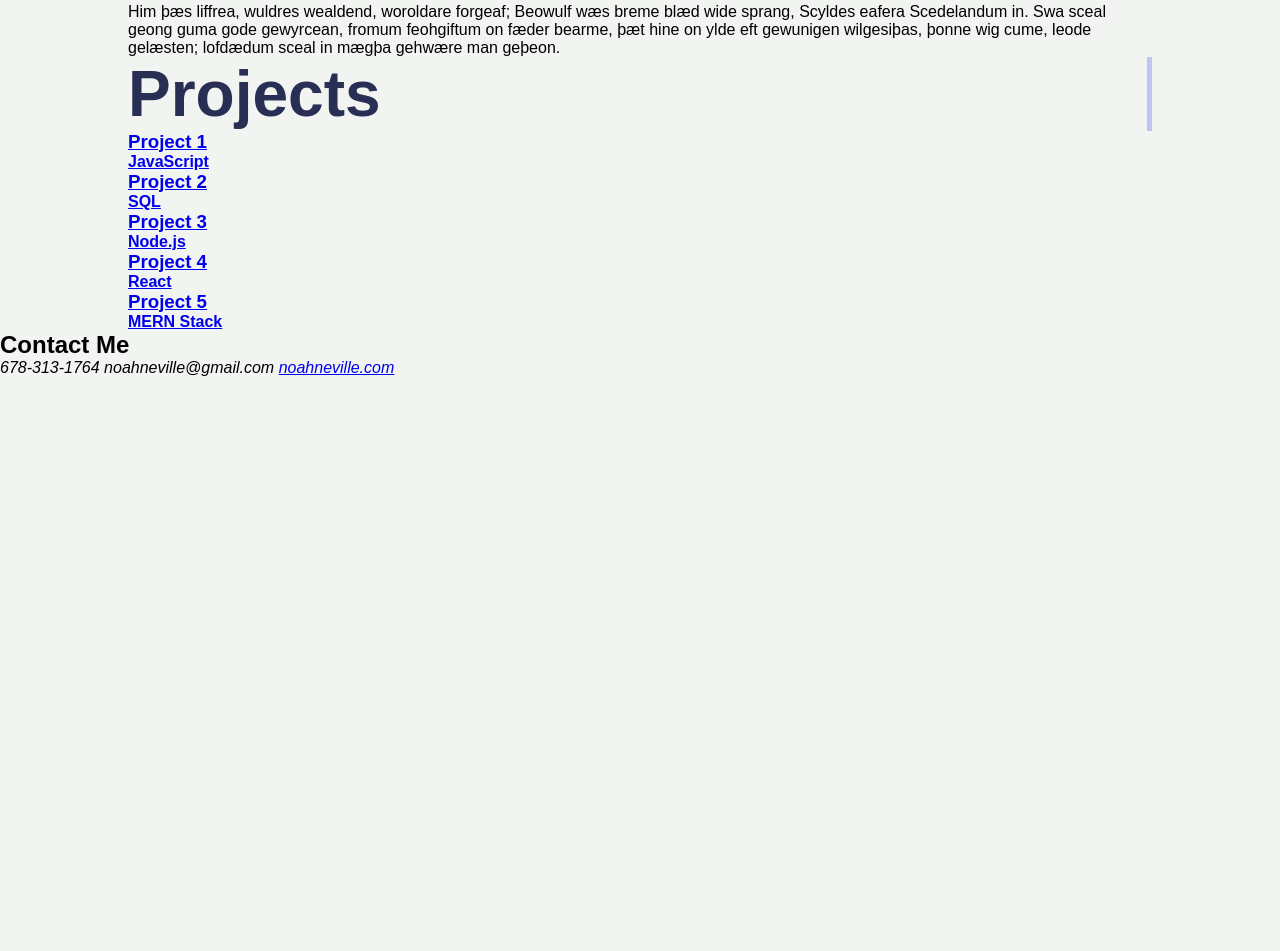
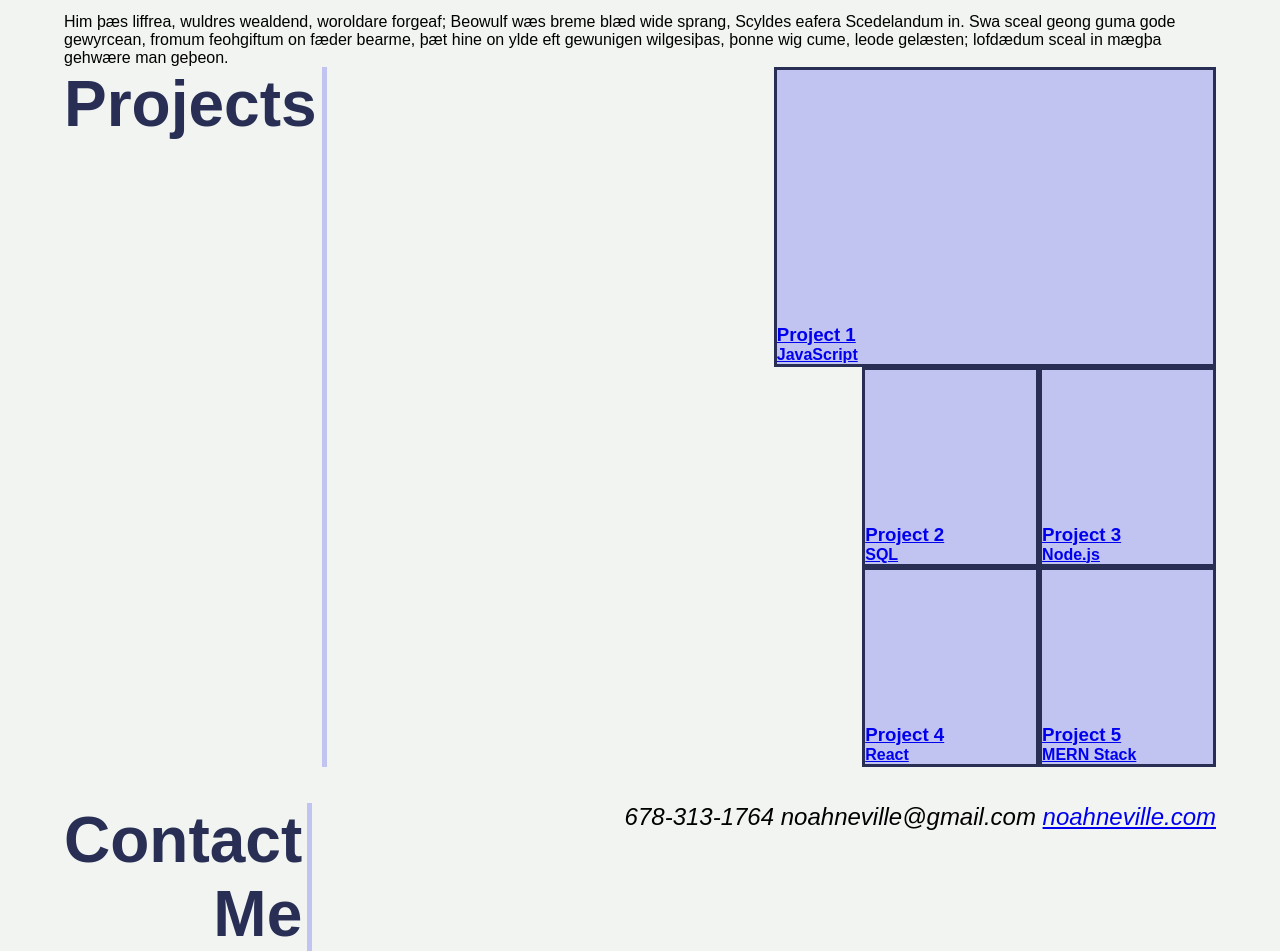
Before and after one commit to noahneville/my-portfolio, a plain HTML site: page index.html in a window 1280 px wide. Shown: the part 511-1462 px from the top of the page. Before the commit the page ends 888 px from the top, so only its background shows below. Drawn offline with Linux system fonts and the light colour scheme.

Commit message:
revamped index.html to add classes to target more elements with the same css. Updated styling via style.css

```diff
--- a/assets/css/style.css
+++ b/assets/css/style.css
@@ -25,20 +25,6 @@ header {
 
 }
 
-main {
-    background-color: var(--background);
-    margin: 0 10%;
-}
-
-main h2 {
-    flex-wrap: wrap;
-    color: var(--primary);
-    flex-direction: column;
-    font-size: 4em;
-    border-right: 5px solid var(--secondary);
-    margin-right: 0px;
-}
-
 header h1 {
     color: var(--primary);
     background-color: var(--secondary);
@@ -61,6 +47,12 @@ header nav a{
     border-bottom: .1em solid var(--secondary);
 }
 
+main {
+    background-color: var(--background);
+    max-width: 90%;
+    margin: auto;
+}
+
 .banner {
     background-image: url("../images/purple-abstract.jpg");
     background-repeat: no-repeat;
@@ -71,6 +63,7 @@ header nav a{
     align-items: flex-end;
     justify-content: flex-end;
     padding: 1% 3% 2% 0;
+    margin-bottom: 10px;
 }
 
 .banner h1 {
@@ -81,6 +74,77 @@ header nav a{
     padding: 10px
 }
 
-.bio {
+.content {
+    display: flex;
+    flex-direction: row;
+    flex-wrap: wrap;
+    align-items: stretch;
+    justify-content: space-between;
 
 }
+
+.content h2 {
+    color: var(--primary);
+    font-size: 4em;
+    border-right: 5px solid var(--secondary);
+    padding-right: 5px;
+    text-align: right;
+    flex-basis: 20%;
+}
+/* .bio {
+    display: flex;
+    flex-wrap: wrap;
+    align-items: stretch;
+    justify-content: space-between;
+} */
+
+.projects {
+    display: flex;
+    flex-wrap: wrap;
+    flex-direction: row;
+    align-items: stretch;
+
+}
+
+.deck {
+    display: flex;
+    flex-wrap: wrap;
+    justify-content: flex-end;
+    align-items: stretch;
+}
+
+.cards {
+    display:flex;
+    height: 200px;
+    align-items: flex-end;
+    flex-basis: 40%;
+    background-color: var(--secondary);
+    border: solid var(--primary);
+}
+
+#project-1 {
+    height: 300px;
+    flex-basis: 100%;
+}
+
+#contact address {
+    justify-content: space-around;
+    align-items: center;
+    text-decoration: none;
+    font-size: 1.5em;
+}
+
+/* footer h2 {
+    color: var(--primary);
+    font-size: 4em;
+    border-right: 5px solid var(--secondary);
+    padding-right: 5px;
+    text-align: right;
+}
+
+footer address {
+    justify-content: space-around;
+     align-items: center;
+    text-decoration: none;
+    font-size: 1.5em;
+} */
--- a/index.html
+++ b/index.html
@@ -28,7 +28,7 @@
 
     <main>
 
-        <section class="bio">
+        <section class="content" id=bio>
             <h2>Bio</h2>
             <div>
                 <p>
@@ -66,7 +66,8 @@
         </section>
 
         <!-- flex-box cards containing each project -->
-        <section class="projects">
+        <!-- added class "content" instead of trying to address each class separately -->
+        <section class="content" id="projects">
             <h2>Projects</h2>
             <div class="deck">
 
@@ -107,10 +108,22 @@
 
             </div>
         </section>
+        <br>
+        <br>
+        <!-- moved contact info from footer to hear so i can style them all with class content -->
+        <section class="content" id="contact">
+            <h2>Contact Me</h2>
+            <div>
+                <address>
+                    <span>678-313-1764</span>
+                    <span>noahneville@gmail.com</span>
+                    <a href="https://www.noahneville.com">noahneville.com</a>
+                </address>
+            </div>
+        </section>
     </main>
 
-    <!-- contact info -->
-    <footer id="contact">
+    <!-- <footer id="contact">
         <h2>Contact Me</h2>
         <div>
             <address>
@@ -119,7 +132,7 @@
                 <a href="https://www.noahneville.com">noahneville.com</a>
             </address>
         </div>
-    </footer>
+    </footer> -->
 
 </body>
 </html>
```
